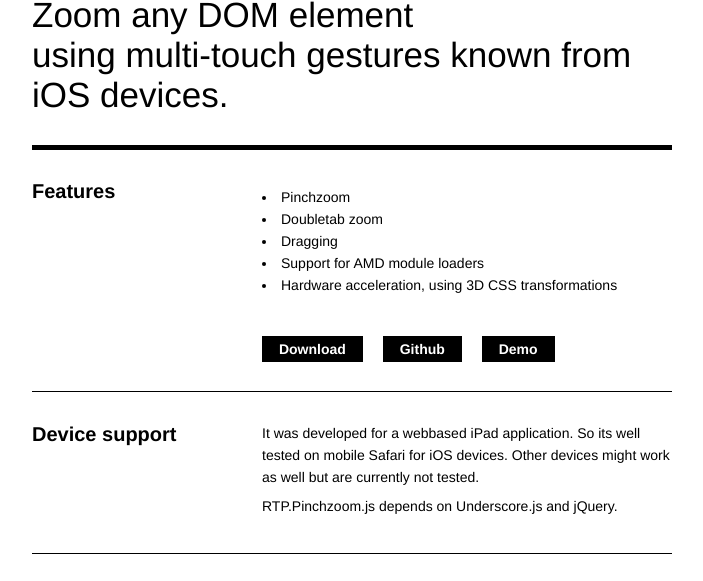
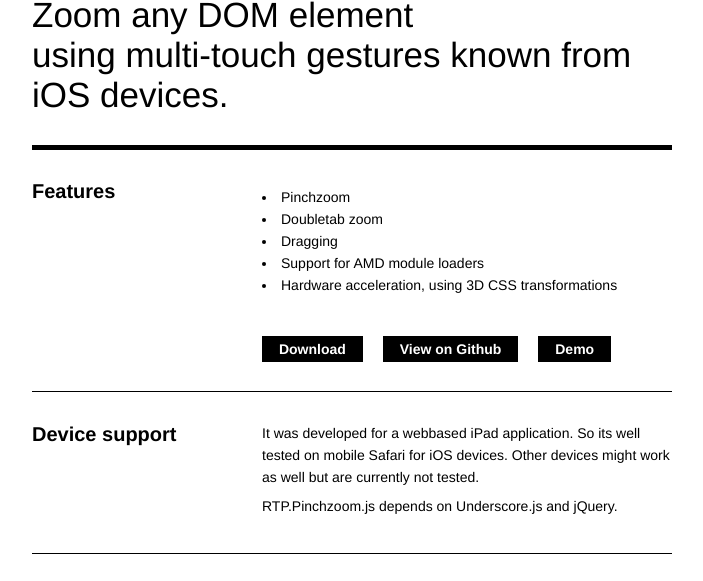
Before and after one commit to manuelstofer/pinchzoom, a plain HTML site: page index.html in a window 1280 px wide. Shown: the part 135-716 px from the top of the page, without its empty margins (288-991 px from the left). Drawn offline with Linux system fonts and the light colour scheme; a web font is replaced by a local one.

Commit message:
[TASK] updates project page

```diff
--- a/index.html
+++ b/index.html
@@ -41,7 +41,7 @@
                 </ul>
                 <ul class="links">
                     <li><a href="src/pinchzoom.js">Download</a></li>
-                    <li><a href="https://github.com/rtp-ch/pinchzoom.js">Github</a></li>
+                    <li><a href="https://github.com/rtp-ch/pinchzoom.js">View on Github</a></li>
                     <li><a href="demo/pinchzoom.html">Demo</a></li>
                 </ul>
             </div>
```
